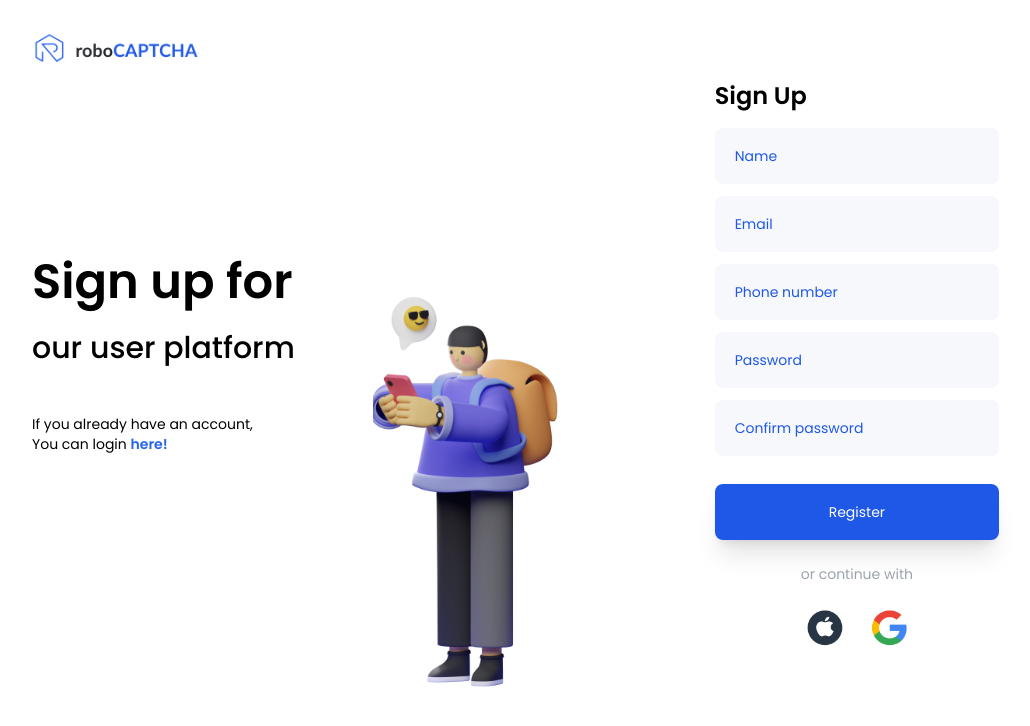
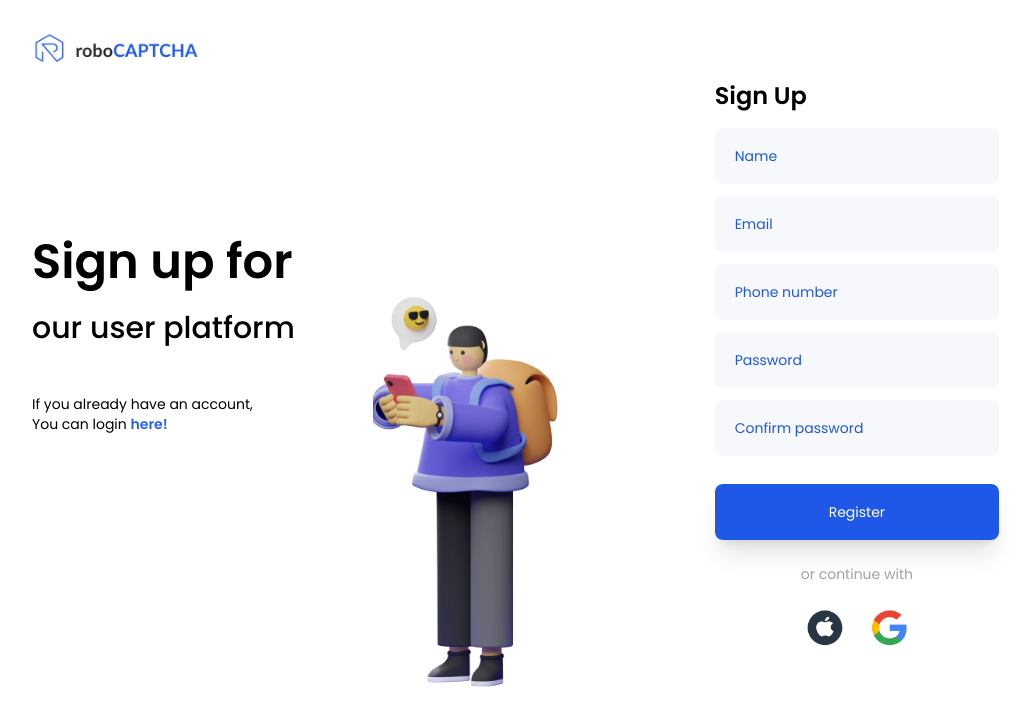
Before and after one commit to phomies/robocaptcha-frontend, a Next.js app: page /register in a window 1280 px wide. Shown: the top 726 px of the page, without its empty margins (96-1126 px from the left). Built offline with nearby package versions, Linux system fonts and the light colour scheme.

Commit message:
Minor UI edits

```diff
--- a/components/home/CallHistoryGraph.tsx
+++ b/components/home/CallHistoryGraph.tsx
@@ -9,7 +9,6 @@ import {
   Legend,
 } from 'chart.js';
 import { Line } from 'react-chartjs-2';
-//TODO: delete faker
 import faker from '@faker-js/faker';
 
 ChartJS.register(
@@ -68,7 +67,7 @@ function CallHistoryGraph() {
   return (
     <div className="py-5 px-7 flex flex-col gap-y-4 mt-7 bg-white shadow-lg rounded-lg w-full">
       <div className="text-sm md:text-base font-poppins-semibold">Calls Received (Past 7 days)</div>
-      <div className="w-full h-60">
+      <div className="w-full h-40">
         <Line options={options} data={data} />
       </div>
     </div>
--- a/pages/login.tsx
+++ b/pages/login.tsx
@@ -18,7 +18,7 @@ export default function Login() {
     signInWithEmailAndPassword(auth, email, password)
       .then((userCredential) => {
         const user = userCredential.user;
-        console.log("id: ", user.uid);
+        console.log(user);
         saveUserId(user.uid);
       })
       .then(() => router.push("/home"))
@@ -34,7 +34,7 @@ export default function Login() {
   return (
     <Fragment>
       <Modal title="Error" visible={isModalVisible} closable={false} centered={true} footer={null}>
-        <div className="font-poppins-regular text-sm">Incorrect email or password entered. Please try again.</div>
+        <div className="font-poppins-regular text-sm">Invalid email or password entered. Please try again.</div>
         <button className="mt-6 py-2 px-7 rounded-lg shadow-lg bg-blue-600 hover:bg-blue-700 text-white" onClick={() => setIsModalVisible(false)}>OK</button>
       </Modal>
       <div className="flex flex-col h-screen overflow-y-hidden">
--- a/pages/register.tsx
+++ b/pages/register.tsx
@@ -16,7 +16,7 @@ export default function Register() {
       </nav>
       <div className="grid lg:grid-cols-2 xl:grid-cols-3 sm:mx-32 mx-10 h-full">
         <div className="self-center sm:mt-10 lg:-mt-24 xl:-mt-44">
-          <div className="font-poppins-semibold text-secondary lg:text-5xl text-2xl lg:mb-6 mb-2 mt-8 md:mt-5 lg:mt-10">Sign up for</div>
+          <div className="font-poppins-semibold text-secondary lg:text-5xl text-2xl lg:mb-6 mb-2 mt-8 md:mt-5 lg:mt-0">Sign up for</div>
           <div className="font-poppins-medium text-secondary lg:text-3xl text-xl lg:mb-12 mb-5">our user platform</div>
           <div className="font-poppins-regular text-sm">If you already have an account, <br /> You can login <a className="font-poppins-semibold text-blue-600 hover:underline" href="/login">here!</a></div>
         </div>
```
